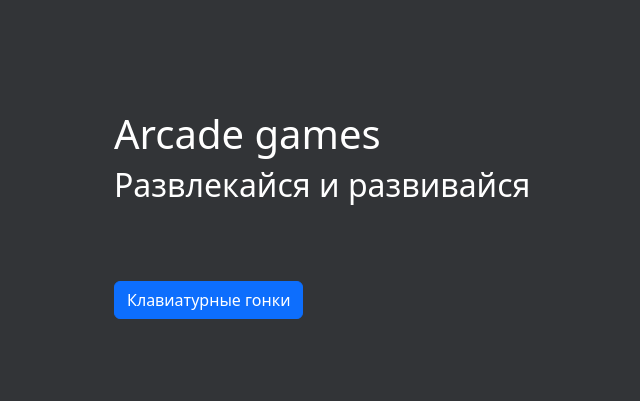
After one commit to Erarys/WebArcade, a Django app: template WebGameArcade/games/templates/games/general-page.html in a window 1280 px wide. The commit adds this page. Shown: the top 401 px of the page, without its empty margins (66-706 px from the left). Run offline with Django 5.2, Linux system fonts and the light colour scheme; the template is opened without the code that fills it, so the values that code supplies are empty.

Commit message:
Update keyboard race v1.1

```diff
--- /dev/null
+++ b/WebGameArcade/games/static/games/css/style_1.css
@@ -0,0 +1,12 @@
+body {
+    background-color: #323437;
+    font-size: 100px;
+    color: white;
+    margin: 0 auto;
+}
+
+header {
+    max-width: 1000px;
+    margin: 100px auto;
+    padding: 10px 0 40px 40px;
+}
--- a/WebGameArcade/games/static/games/css/styles.css
+++ b/WebGameArcade/games/static/games/css/styles.css
@@ -3,12 +3,15 @@
 }
 
 body {
+    font-size: 25px;
     display: flex;
+    flex-direction: column;
     justify-content: center;
     align-items: center;
     min-height: 100vh;
     margin: 0;
-    background-color: antiquewhite;
+    background-color: #323437;
+    color: white;
 }
 
 body, .quote-input {
@@ -39,6 +42,7 @@ body, .quote-input {
     padding: .5rem 1rem;
     font-size: 1rem;
     border-radius: .5rem;
+    color: white;
 }
 
 .quote-input:focus {
--- a/WebGameArcade/games/templates/games/base.html
+++ b/WebGameArcade/games/templates/games/base.html
@@ -7,12 +7,10 @@
             Base Title
         {% endblock %}
     </title>
-    {% block components %}
-
-    {% endblock %}
     <link href="https://cdn.jsdelivr.net/npm/bootstrap@5.3.3/dist/css/bootstrap.min.css" rel="stylesheet"
           integrity="sha384-QWTKZyjpPEjISv5WaRU9OFeRpok6YctnYmDr5pNlyT2bRjXh0JMhjY6hW+ALEwIH" crossorigin="anonymous">
-
+    {% block components %}
+    {% endblock %}
 </head>
 <body>
 {% block body %}
--- /dev/null
+++ b/WebGameArcade/games/templates/games/general-page.html
@@ -0,0 +1,18 @@
+{% extends 'games/base.html' %}
+
+
+{% block title %}
+    Arcade Games
+{% endblock %}
+{% block components %}
+    {% load static %}
+    <link rel="stylesheet" href="{% static 'games/css/style_1.css' %}">
+{% endblock %}
+
+{% block body %}
+    <header>
+        <h1>Arcade games</h1>
+        <h2>Развлекайся и развивайся</h2>
+        <a class="btn btn-primary" href="{% url 'games:keyboard' %}" role="button">Клавиатурные гонки</a>
+    </header>
+{% endblock %}
--- a/WebGameArcade/games/templates/games/keyboard-race.html
+++ b/WebGameArcade/games/templates/games/keyboard-race.html
@@ -11,8 +11,10 @@
 {% endblock %}
 
 {% block body %}
+    <div id="work"></div>
+    <div class="timer" id="timer"></div>
+    <div class="container">
 
-    <div class="container">
         <div class="quote-display" id="quoteDisplay"></div>
         <textarea id="quoteInput" class="quote-input" autofocus></textarea>
     </div>
--- a/WebGameArcade/games/views.py
+++ b/WebGameArcade/games/views.py
@@ -3,7 +3,7 @@ from django.shortcuts import render
 
 
 def index(request: HttpRequest) -> HttpResponse:
-    return render(request, 'games/index.html')
+    return render(request, 'games/general-page.html')
 
 
 def keyboard_race(request: HttpRequest):
```
Also changed, not shown: WebGameArcade/games/static/games/js/script.js (+16 -0 lines), WebGameArcade/games/templates/games/index.html (deleted, +0 -14 lines), WebGameArcade/games/static/games/css/styles2.css (deleted).
